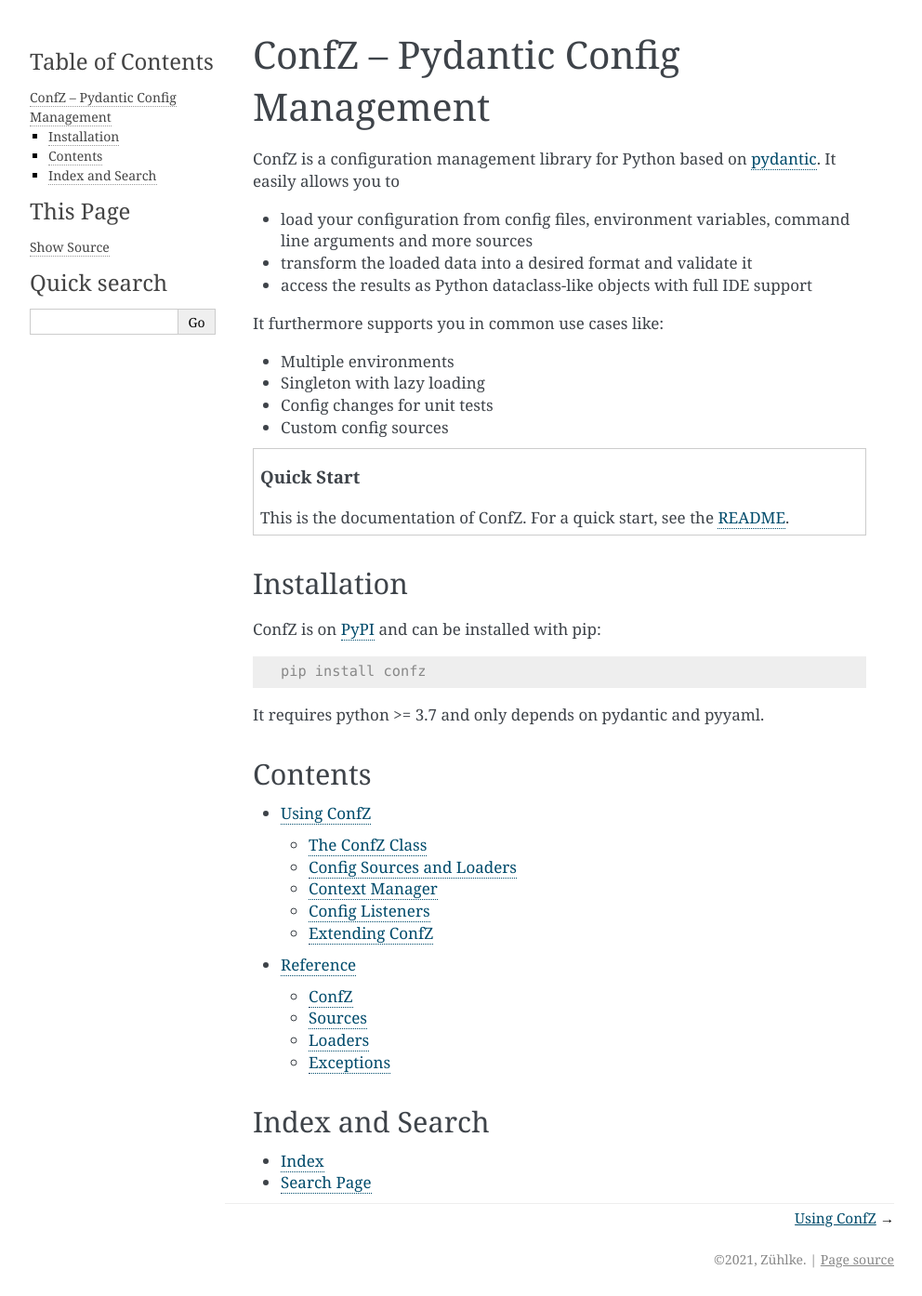
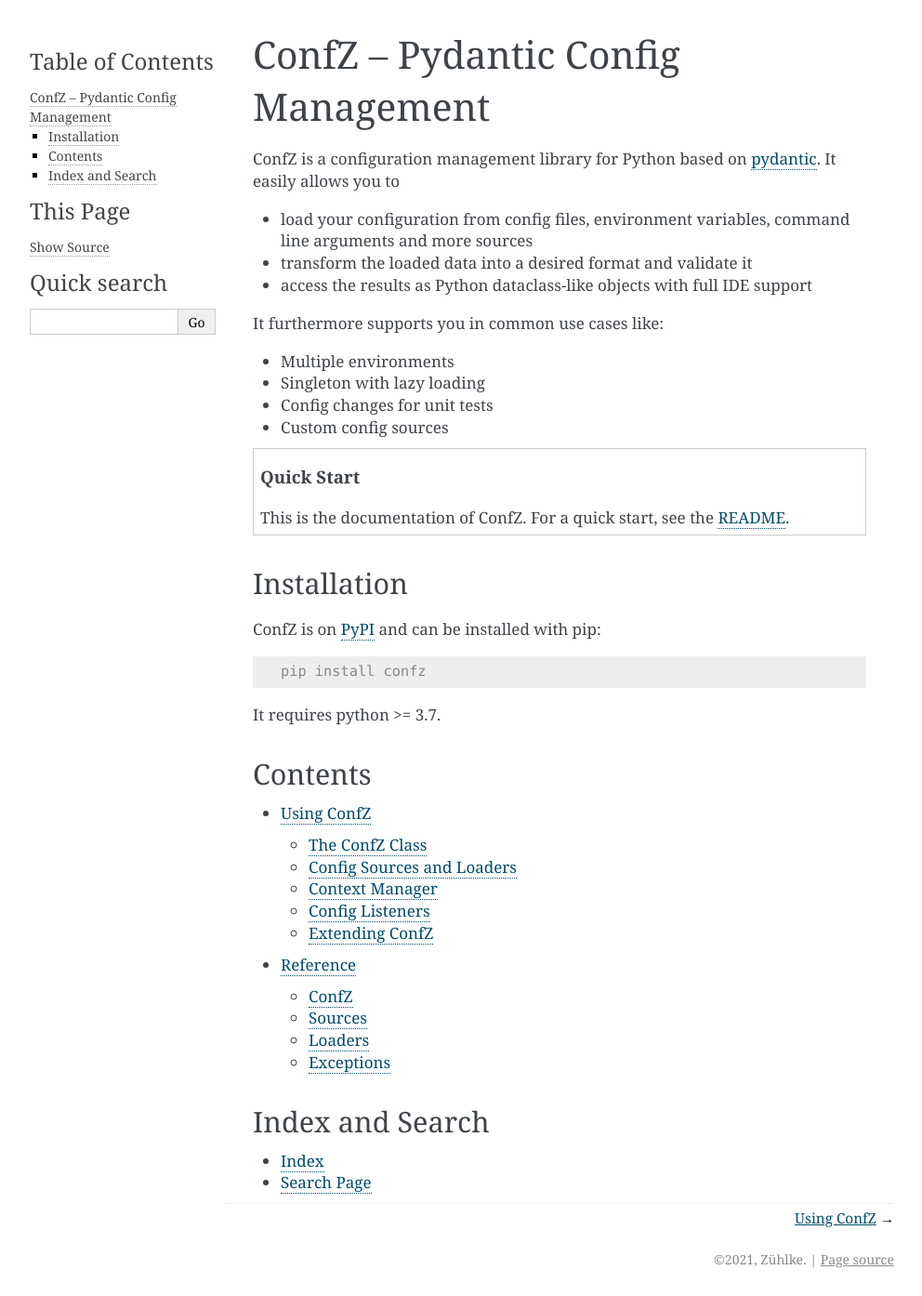
Before and after one commit to Zuehlke/ConfZ, a Sphinx documentation site: the page built from docs/source/index.rst, in a window 1280 px wide. Shown: the whole page at 93% size, without its empty margins (148-1140 px from the left). Built offline with Sphinx 7.4.7, drawn with Linux system fonts in a browser that asks for light colours.

Commit message:
Fix dependency info in docs

```diff
--- a/docs/source/index.rst
+++ b/docs/source/index.rst
@@ -29,7 +29,7 @@
 
    pip install confz
 
-It requires python >= 3.7 and only depends on pydantic and pyyaml.
+It requires python >= 3.7.
 
 
 Contents
```
